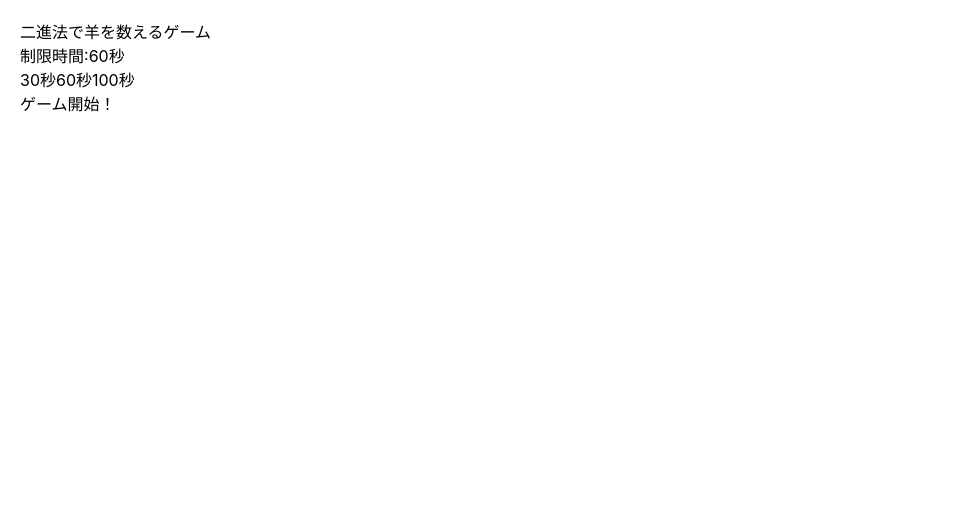
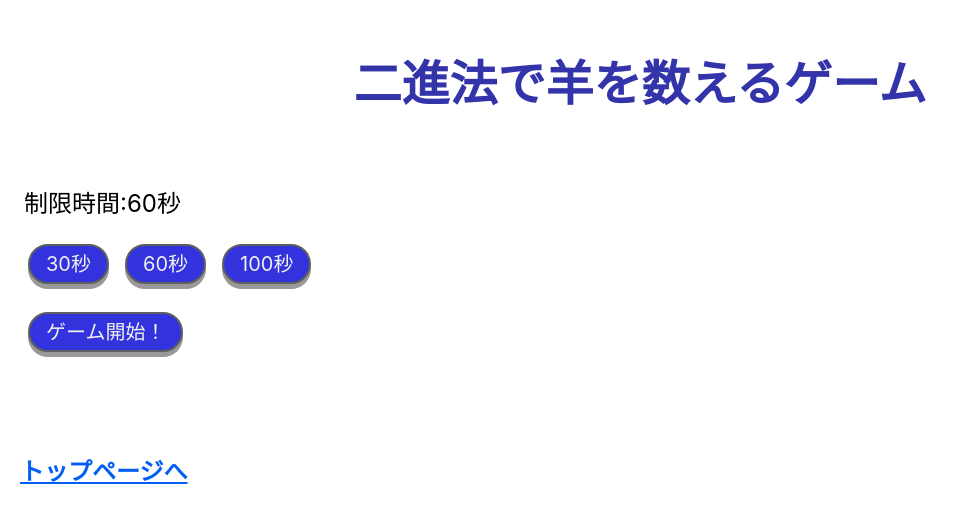
Before and after one commit to ennoreiji0/nextjs-portfolio, a Next.js app: page /sheep in a window 1280 px wide. Shown: the top 522 px of the page, without its empty margins (0-969 px from the left). Built offline with nearby package versions, Linux system fonts and the light colour scheme.

Commit message:
change to tailwind

```diff
--- a/app/AI/page.tsx
+++ b/app/AI/page.tsx
@@ -1,7 +1,7 @@
 'use client';
 import { useState,useEffect } from "react";
 import MyLink from "@/components/MyLink";
-import BigTitle from "@/components/BigTitle";
+import Header from "@/components/Header";
 import Paragraph from "@/components/Paragraph";
 import BackToTop from "@/components/BackToTop";
 
@@ -9,10 +9,9 @@ export default function AI(){
 
   return (
     <>
-      <BigTitle>人力AI募集中</BigTitle>
+      <Header>人力AI募集中</Header>
       <Paragraph>
-        <MyLink href="/AI/summarize">要約処理</MyLink><br />
-
+        <MyLink href="/AI/summarize">・文章を要約する簡単なお仕事です！</MyLink><br />
       </Paragraph>
       <BackToTop/>
     </>
--- a/app/AI/summarize/GameMain.tsx
+++ b/app/AI/summarize/GameMain.tsx
@@ -1,8 +1,8 @@
 'use client';
 import { useState,useEffect } from "react";
-import Link from "next/link";
 import { useTimer } from "../../../components/useTimer";
-
+import BackToTop from "@/components/BackToTop";
+import NormalButton from "@/components/NormalButton";
 
 interface ScoreData{
   genten1:number;
@@ -92,7 +92,7 @@ export default function GameMain({nowOdai,gentenWords,timeLimit,onNext,isLast}:Y
   }
 
   return (
-    <>
+    <div className="text-2xl">
     <div
       style={{userSelect:'none' , cursor:'default'}}
       onMouseDown={()=>{
@@ -113,7 +113,7 @@ export default function GameMain({nowOdai,gentenWords,timeLimit,onNext,isLast}:Y
                   teisei(index,!e.shiftKey)
                 }
               }}
-            className={`${isDeleted[index] ? "relative inline-block line-through" : 'relative inline-block' }`} >
+            className={`${isDeleted[index] ? "relative inline-block text-[#0f0f0f] line-through" : 'relative inline-block text-[#000000]' }`} >
               {word}
             </span>
         );
@@ -122,7 +122,7 @@ export default function GameMain({nowOdai,gentenWords,timeLimit,onNext,isLast}:Y
     </div>
     <div>
       <p>{countTimer.time}</p>
-      <p>残り時間:{gameTimer.time}</p>
+      <p className="py-10">残り時間:{gameTimer.time}</p>
     </div>
     <div>
       <p>{message}</p>
@@ -136,21 +136,21 @@ export default function GameMain({nowOdai,gentenWords,timeLimit,onNext,isLast}:Y
         </div>
       }
 
-
-      <button onClick={()=>hantei()} disabled={stop}>送信</button>
-      <button onClick={()=>{
+      <div className="h-15"></div>
+      <NormalButton onClick={()=>hantei()} disabled={stop}>送信</NormalButton>
+      <NormalButton onClick={()=>{
         setIsDeleted(new Array(nowOdai.length).fill(false))
       }}
       disabled={stop}
-      >最初の状態に戻す</button>
+      >最初の状態に戻す</NormalButton>
       <p>Shiftキーを押しながらなぞると単語が復活します</p>
       {finished && (
       <div>
-        <p><Link href="/">ポートフォリオのトップへ</Link></p>
-        <button onClick={onNext}>{isLast? 'タイトルに戻る':'次の問題へ進む'} </button>
+        <NormalButton onClick={onNext}>{isLast? 'タイトルに戻る':'次の問題へ進む'} </NormalButton>
+        <BackToTop/>
       </div>
       )}
     </div>
-    </>
+    </div>
   )
 }
--- a/app/AI/summarize/page.tsx
+++ b/app/AI/summarize/page.tsx
@@ -1,8 +1,10 @@
 'use client';
 import { useState,useEffect } from "react";
-import Link from "next/link";
+import NormalButton from "@/components/NormalButton";
 import GameMain from "./GameMain";
 import rand from "@/components/dougu";
+import BackToTop from "@/components/BackToTop";
+import Header from "@/components/Header";
 
 interface YoyakuProps{
   nowOdai:string[];
@@ -17,7 +19,7 @@ const odaiArr:YoyakuProps[]=[
     timeLimit:15
   },
   {
-    nowOdai:["みなさん、","今日は","楽しみに","していた","遠足","ですね","雲一つない","快晴","なのは、","みなさんが","普段","まじめに","いい子で","過ごしている","おかげだと","思います。"],
+    nowOdai:["みなさん、","今日は","楽しみに","していた","遠足","ですね。","雲一つない","快晴","なのは、","みなさんが","普段","まじめに","いい子で","過ごしている","おかげだと","思います。"],
     gentenWords:[1,4,7],
     timeLimit:25
   }
@@ -29,6 +31,7 @@ export default function Yoyaku(){
 
   const startNextGame=()=>{
     const len=nokoriOdai.length;
+    console.log(len)
     if(len===0){
       setCurrentOdai(null)
       return;
@@ -42,11 +45,28 @@ export default function Yoyaku(){
     const nextNokoriOdai=nokoriOdai.filter((_,index)=>index!=id)
     setNokoriOdai(nextNokoriOdai)
   }
+  const startNewGame=()=>{
+    const newOdai=[...odaiArr]
+    const id=rand(0,newOdai.length)
+    setCurrentOdai(newOdai[id])
+    const nextNokoriOdai=newOdai.filter((_,index)=>index!=id)
+    setNokoriOdai(nextNokoriOdai)
+  }
 
   return (
     <>
-      {!currentOdai && <button onClick={startNextGame}>ゲームスタート</button>}
-      <p><Link href="/">ポートフォリオのトップへ</Link></p>
+
+      {!currentOdai &&
+      <>
+        <Header>文章を要約する簡単なお仕事です！</Header>
+        <p className="text-center"><NormalButton
+          onClick={()=>{
+            startNewGame();
+          }}>お仕事スタート</NormalButton></p>
+        <BackToTop/>
+      </>
+      }
+
       {currentOdai && <GameMain
         key={currentOdai.nowOdai.join(',')}
         {...currentOdai}
--- a/app/page.tsx
+++ b/app/page.tsx
@@ -2,11 +2,12 @@
 import BigTitle from "@/components/BigTitle";
 import Paragraph from "@/components/Paragraph";
 import MyLink from "@/components/MyLink";
+import Header from "@/components/Header";
 
 export default function Home(){
   return (
     <div>
-      <h1 className="text-5xl font-bold text-center text-[#3333aa] mt-10">Portfolio</h1>
+      <Header>Portfolio</Header>
       <p className='text-xl text-right'>高校1年 零次</p>
       <div>
         <BigTitle>自己紹介</BigTitle>
--- a/app/sheep/GameMain.tsx
+++ b/app/sheep/GameMain.tsx
@@ -1,7 +1,8 @@
 'use client';
 import { useState, useEffect } from "react";
 import {useTimer} from '../../components/useTimer'
-import Link from "next/link";
+import BackToTop from "@/components/BackToTop";
+import NormalButton from "@/components/NormalButton";
 
 interface GameMainProps{
   config:{
@@ -72,21 +73,26 @@ export default function GameMain({config,onFinish} :GameMainProps){
 
   return(
     <>
-      <div>
+      <div className="text-2xl space-y-5">
       {buttons.map((btn,index)=>{
         return <button key={index} className='w-[50px] h-[50px] border border-[#333] rounded-[4px] px-2 py-1 leading-6 bg-[#3333aa] text-[#ffffff] disabled:bg-[#000000]' onClick={()=>hantenButton(index)} disabled={stop}>{btn}</button>
       })}
       <p>{countTimer.time}</p>
       <p>残り時間:{gameTimer.time}</p>
 
-      <p className='bokujo'>
-        {'羊'.repeat(odai)/*odai個だけ羊という字を書いておく */}
-      </p>
-      <p>{message}</p>
+      {!finished &&(
+        <p className='bokujo'>
+          {'羊'.repeat(odai)/*odai個だけ羊という字を書いておく */}
+        </p>
+      )
+
+      }
+
+      <p className="text-[#c60303] font-bold">{message}</p>
       {finished && (
         <div>
-          <Link href="/">ポートフォリオのトップへ</Link>
-          <button onClick={onFinish}>ゲーム設定画面へ</button>
+          <NormalButton onClick={onFinish}>ゲーム設定画面へ</NormalButton>
+          <BackToTop/>
         </div>
       )}
       </div>
--- a/app/sheep/Settings.tsx
+++ b/app/sheep/Settings.tsx
@@ -1,5 +1,8 @@
 'use client';
+import Header from "@/components/Header";
+import NormalButton from "@/components/NormalButton";
 import { useState } from "react";
+import BackToTop from "@/components/BackToTop";
 
 interface SettingsProps{
   onStart:(time:number)=>void;
@@ -8,14 +11,17 @@ export default function Settings({onStart}: SettingsProps){
   const [time,setTime]=useState(60);
   return (
     <div>
-      <h1>二進法で羊を数えるゲーム</h1>
-      <div className="setting-time">
-        <p>制限時間:{time}秒</p>
-        <button onClick={()=>{setTime(30)}}>30秒</button>
-        <button onClick={()=>{setTime(60)}}>60秒</button>
-        <button onClick={()=>{setTime(100)}}>100秒</button>
+      <Header>二進法で羊を数えるゲーム</Header>
+      <div className="text-xl space-y-5 pt-10">
+        <p className="text-2xl pl-1">制限時間:{time}秒</p>
+        <NormalButton onClick={()=>{setTime(30)}}>30秒</NormalButton>
+        <NormalButton onClick={()=>{setTime(60)}}>60秒</NormalButton>
+        <NormalButton onClick={()=>{setTime(100)}}>100秒</NormalButton>
+        <p></p>
+        <NormalButton onClick={()=>{onStart(time)}}>ゲーム開始！</NormalButton>
       </div>
-      <button onClick={()=>{onStart(time)}}>ゲーム開始！</button>
+      <BackToTop/>
+
     </div>
   )
 }
--- a/app/sheep/page.tsx
+++ b/app/sheep/page.tsx
@@ -19,6 +19,7 @@ export default function Sheep(){
       ):(
         <GameMain config={gameConfig} onFinish={(()=>{setGameConfig(null)})}/>
       )}
+
     </>
   )
 }
--- a/components/BackToTop.tsx
+++ b/components/BackToTop.tsx
@@ -2,6 +2,9 @@ import MyLink from "./MyLink";
 
 export default function BackToTop(){
   return (
-    <MyLink href="/">ポートフォリオのトップへ</MyLink>
+    <div className="pt-25 pb-10 text-2xl">
+      <MyLink href="/">トップページへ</MyLink>
+    </div>
+
   )
 }
--- /dev/null
+++ b/components/Header.tsx
@@ -0,0 +1,13 @@
+import { ReactNode } from "react";
+
+interface Props{
+    children:ReactNode;
+}
+
+export default function Header({children}:Props){
+  return (
+    <>
+      <h1 className="text-5xl font-bold text-center text-[#3333aa] mt-10 mb-10">{children}</h1>
+    </>
+  )
+}
--- a/components/MyLink.tsx
+++ b/components/MyLink.tsx
@@ -2,12 +2,12 @@ import Link from "next/link";
 import { ReactNode } from "react";
 
 interface Props{
-  children:ReactNode;
   href:string;
   target?:string
+  children:ReactNode;
 }
 
-export default function MyLink({children,href,target}:Props){
+export default function MyLink({href,target,children}:Props){
   return (
     href.startsWith('http') ? <a href={href} className="text-[#035ff3] font-bold underline" target={target}>{children}</a> : <Link href={href} className="text-[#035ff3] font-bold underline">{children}</Link>
   )
--- /dev/null
+++ b/components/NormalButton.tsx
@@ -0,0 +1,29 @@
+import { ReactNode } from "react"
+
+type Props=React.ComponentPropsWithoutRef<"button">
+
+export default function NormalButton({children , ...props}:Props){
+  return (
+    <button className="
+      w-fit
+      cursor-pointer
+      rounded-full
+      bg-[#3333dd]
+      border-2
+      border-[#5f5f5f]
+      text-[#f0f0f0]
+      px-4 py-1 mx-2 my-1
+      shadow-[0_5px_0_0_#999999]
+      transition-all
+      duration-100
+
+      active:enabled:translate-y-[4px]
+      active:enabled:shadow-[0_1px_0_0]
+
+      disabled:cursor-default
+      disabled:bg-[#909090]
+      disabled:shadow-none"
+      {...props}>{children}
+    </button>
+  )
+}
```
Also changed, not shown: 1 other file (tests, documents, lock files or other folders).
